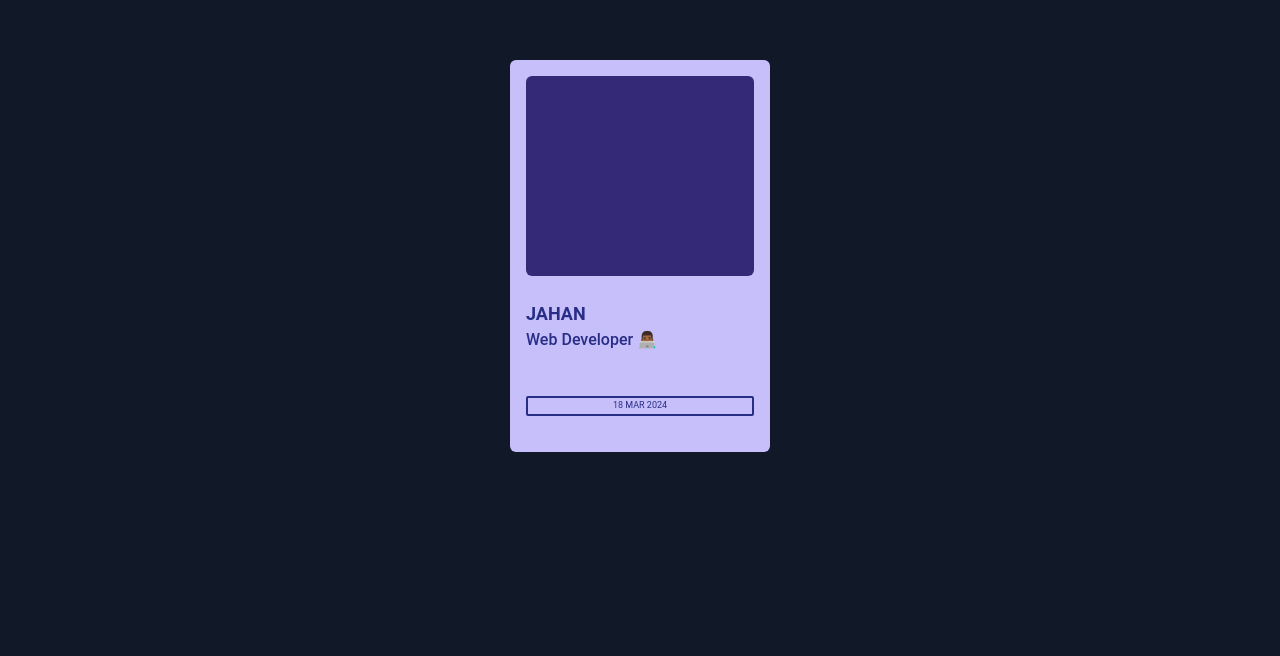
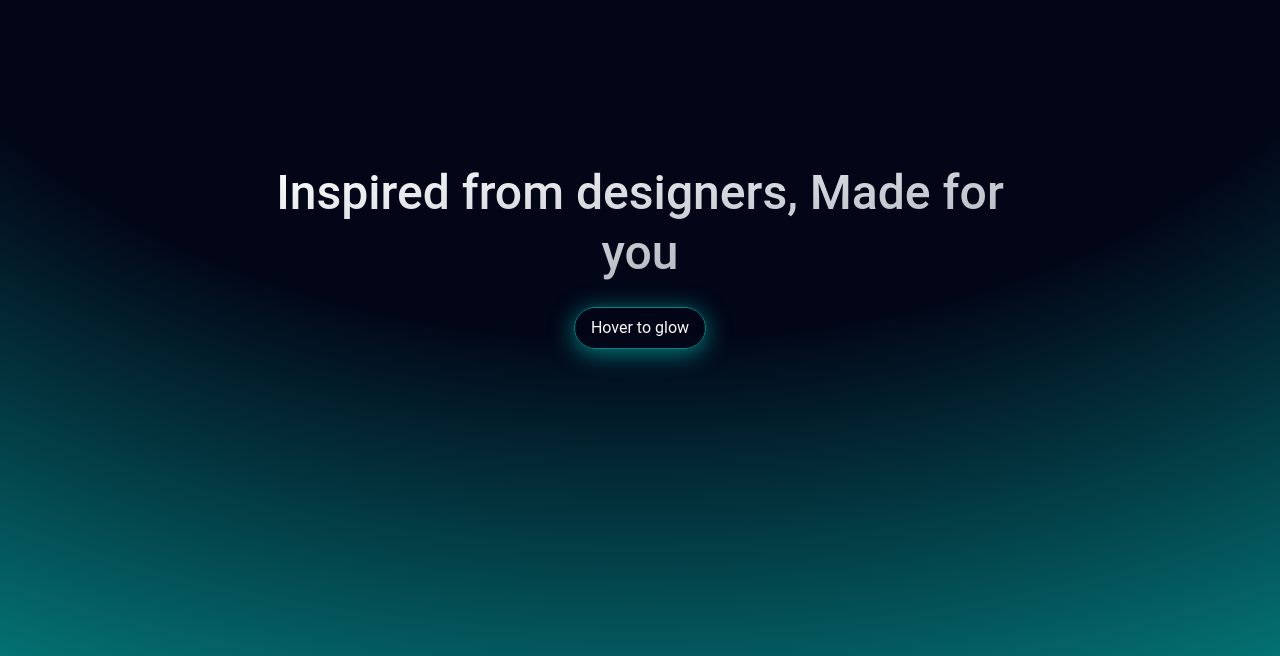
Before and after one commit to jahansid/ui-jahan, a React (Vite) app: page / in a window 1280 px wide. Shown: the part 144-800 px from the top of the page. Built offline with nearby package versions, Linux system fonts and the light colour scheme.

Commit message:
new components aurora  added

```diff
--- a/package.json
+++ b/package.json
@@ -10,6 +10,7 @@
     "preview": "vite preview"
   },
   "dependencies": {
+    "framer-motion": "^11.0.14",
     "react": "^18.2.0",
     "react-dom": "^18.2.0"
   },
--- a/src/App.jsx
+++ b/src/App.jsx
@@ -1,9 +1,11 @@
-import TiltCard from "./components/TiltCard";
+import AuroraBackground from "./components/AuroraBackground";
+// import TiltCard from "./components/TiltCard";
 
 export default function App() {
   return (
     <div>
-    <TiltCard  />
+    {/* <TiltCard  /> */}
+    <AuroraBackground />
   </div>
   )
 }
--- /dev/null
+++ b/src/components/AuroraBackground.jsx
@@ -0,0 +1,65 @@
+import {
+  animate,
+  motion,
+  useMotionTemplate,
+  useMotionValue,
+} from "framer-motion";
+import { useEffect } from "react";
+
+function AuroraBackground() {
+  const COLORS = ["#4B0082", "#FF91A4", "#008080", "#0F9D7D", "#007FFF"];
+
+  const color = useMotionValue(COLORS[0]);
+  const backgroundImage = useMotionTemplate`radial-gradient(120% 120% at 50% 0%, #020617 50%, ${color})`;
+  const border = useMotionTemplate`1px solid ${color}`;
+  const boxShadow = useMotionTemplate`0px 4px 24px ${color}`;
+
+  useEffect(() => {
+    animate(color, COLORS, {
+      ease: "easeInOut",
+      repeat: Infinity,
+      duration: 10,
+      repeatType: "mirror",
+    });
+  }, []);
+
+  return (
+    <motion.div
+      style={{
+        backgroundImage,
+      }}
+      className=" grid min-h-screen bg-gray-900 place-content-center px-4 py-24 text-white overflow-hidden"
+    >
+      <div className=" flex flex-col items-center">
+        <p className=" max-w-3xl bg-gradient-to-br from-white to-gray-400 bg-clip-text text-center text-2xl font-medium leading-tight text-transparent sm:text-5xl sm:leading-tight md:text-5xl md:leading-tight mb-6">
+          Inspired from designers, Made for you
+        </p>
+        <motion.button
+          style={{
+            border,
+            boxShadow,
+          }}
+          whileHover={{
+            scale: 1.015,
+          }}
+          whileTap={{
+            scale: 0.985,
+          }}
+          className=" w-fit items-center gap-1.5 rounded-full bg-gray-950/10 px-4 py-2 text-gray-50 transition-colors hover:bg-gray-950/50"
+        >
+          Hover to glow
+        </motion.button>
+      </div>
+    </motion.div>
+  );
+}
+
+export default AuroraBackground;
+
+// Twilight Purple: #4B0082
+// Aurora Blue: #007FFF
+// Northern Lights Green: #00FF00
+// Dusk Pink: #FF91A4
+// Celestial Teal: #008080
+// Lunar Silver: #C0C0C0
+// Starry Night Indigo: #4B0082
```
Also changed, not shown: 1 other file (tests, documents, lock files or other folders).
